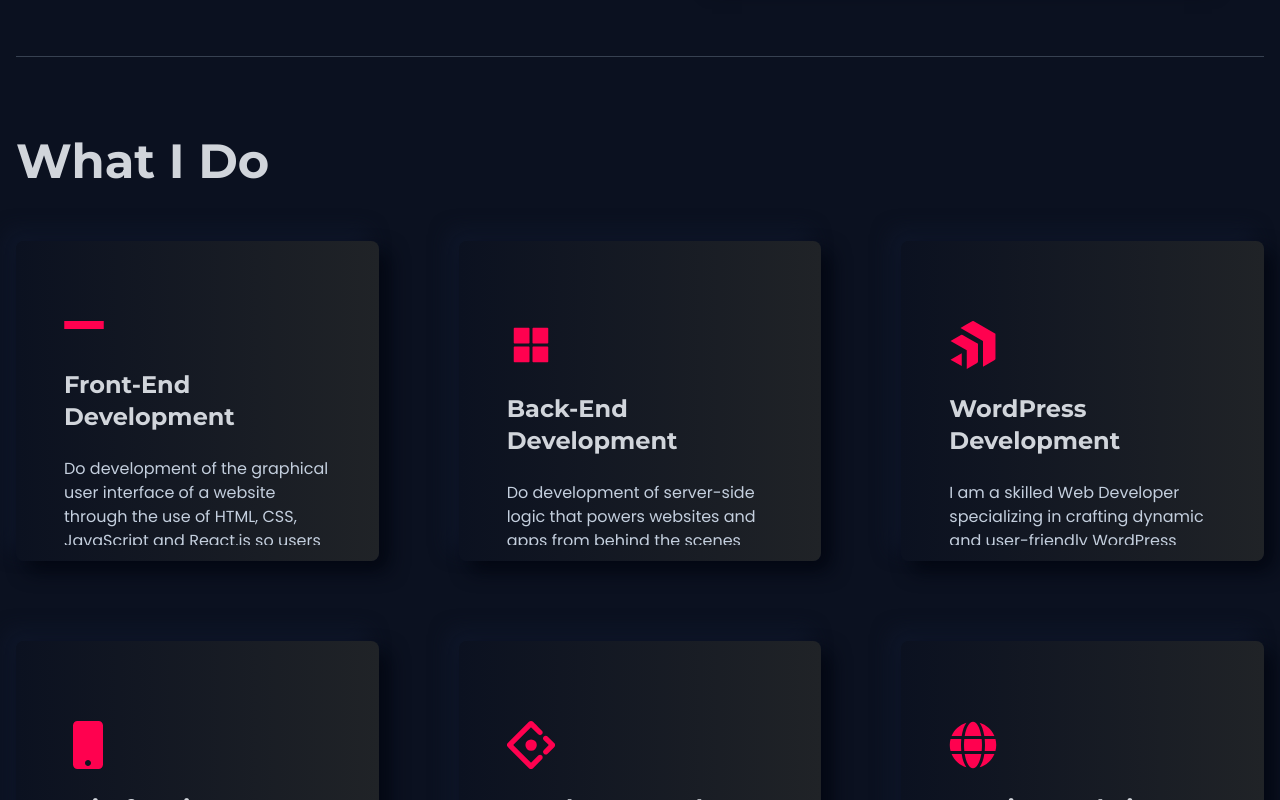
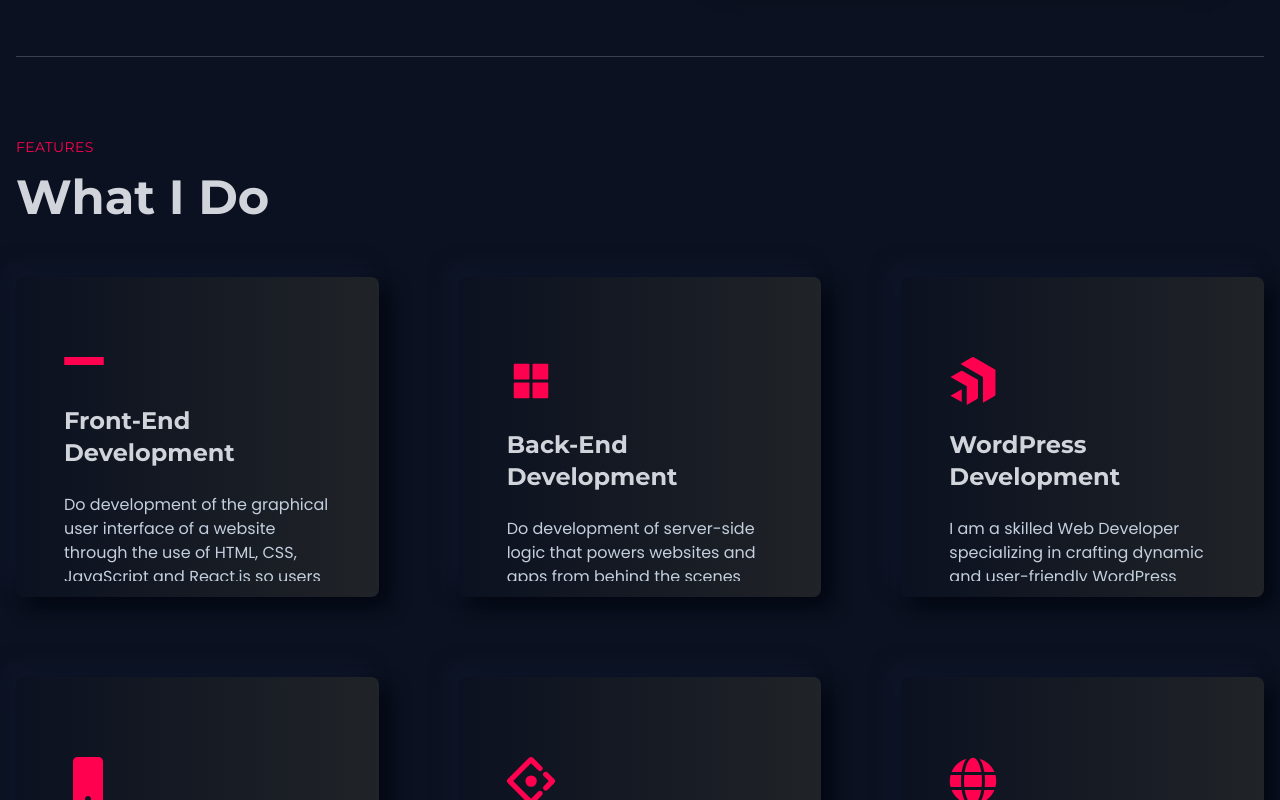
Before and after one commit to yashnet/Yash, a React (Vite) app: page / in a window 1280 px wide. Shown: the part 840-1640 px from the top of the page. Built offline with nearby package versions, Linux system fonts and the light colour scheme.

Commit message:
versel error modified

```diff
--- a/src/App.tsx
+++ b/src/App.tsx
@@ -4,6 +4,7 @@ import Feature from "./components/Feature";
 import Navbar from "./components/Navbar";
 import Projects from "./components/Projects";
 import Resume from "./components/Resume";
+import Title from "./components/Title";
 
 function App() {
   return (
@@ -16,7 +17,7 @@ function App() {
           <Projects />
           <Resume />
           <Contact />
-
+          <Title />
         </div>
       </div>
     </main>
--- a/src/components/Title.tsx
+++ b/src/components/Title.tsx
@@ -6,9 +6,9 @@ interface Props {
 const Title = ({ title, des }: Props) => {
   return (
     <div className="flex flex-col gap-4 font-titleFont mb-14">
-      {/* <h3 className="text-sm uppercase font-dark text-designColor tracking-wide">
+      <h3 className="text-sm uppercase font-dark text-designColor tracking-wide">
         {title}
-      </h3> */}
+      </h3>
       <h1 className="text-4xl md:text-5xl text-gray-300 font-bold capitalize">
         {des}
       </h1>
```
